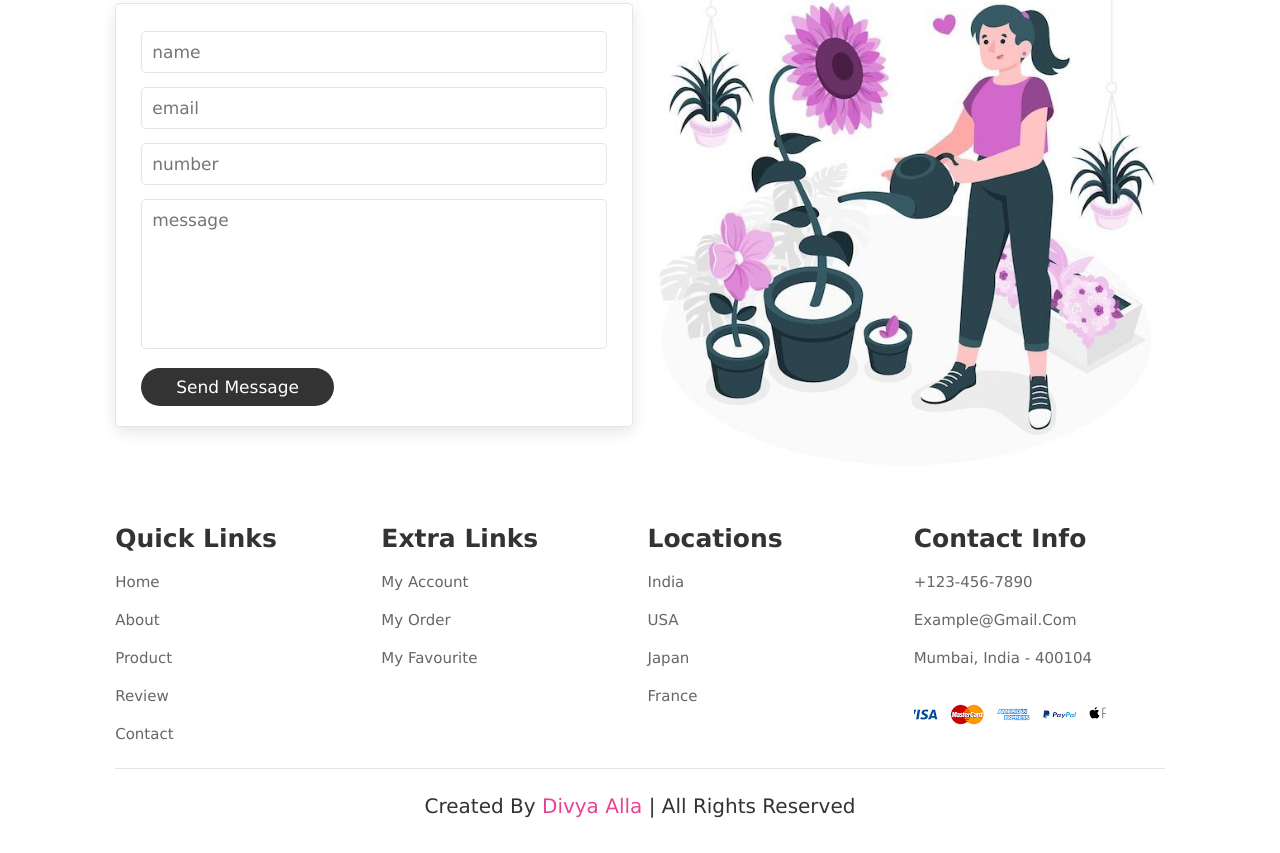
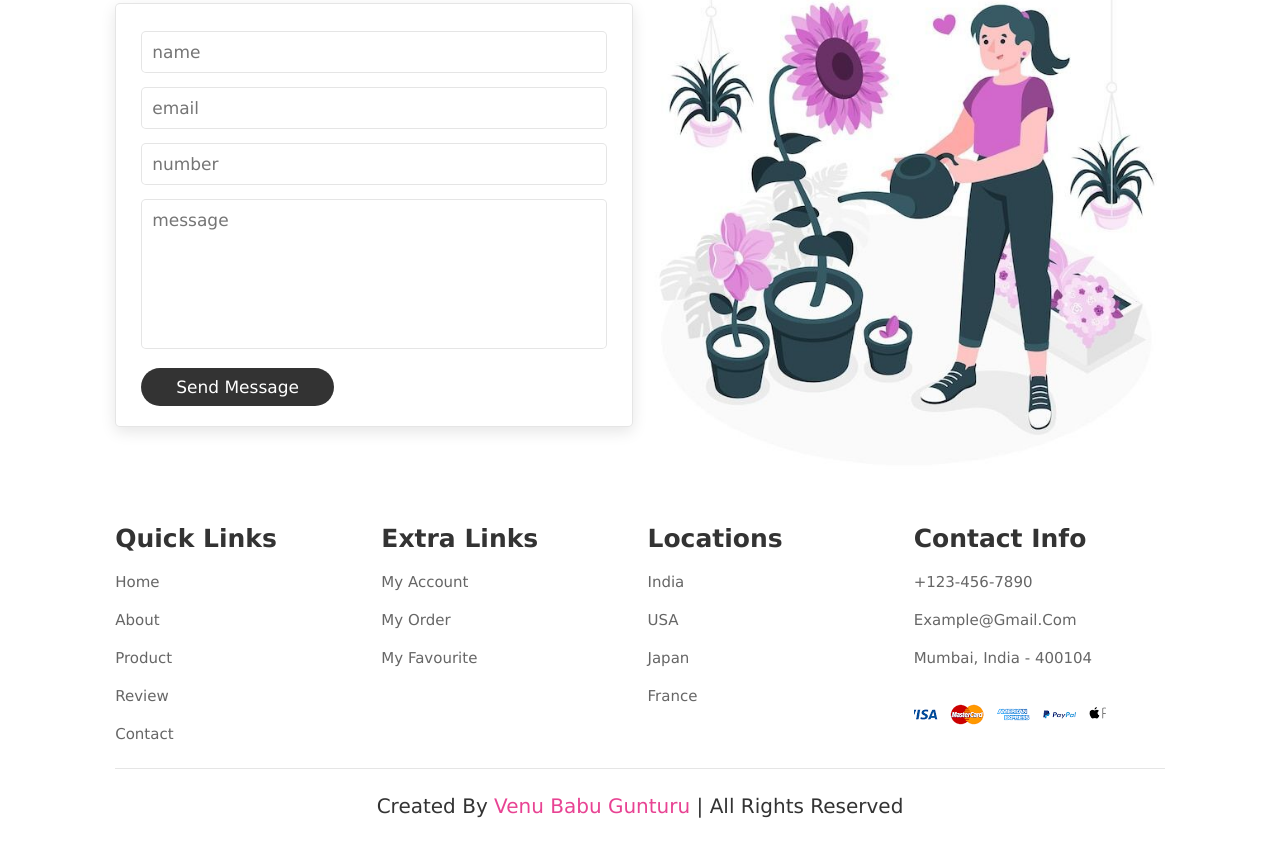
Before and after one commit to VENUBABU8978/Bloomly-Website, a plain HTML site: page index.html in a window 1280 px wide. Shown: the part 3552-4405 px from the top of the page. Drawn offline with Linux system fonts and the light colour scheme.

Commit message:
Update index.html

```diff
--- a/index.html
+++ b/index.html
@@ -416,7 +416,7 @@ Really appreciate the quick and quality service.</p>
 
         </div>
 
-        <div class="credit"> created by <span> Divya Alla </span> | all rights reserved </div>
+        <div class="credit"> created by <span> Venu Babu Gunturu </span> | all rights reserved </div>
 
 </section>
 <!--footer section starts-->
```
